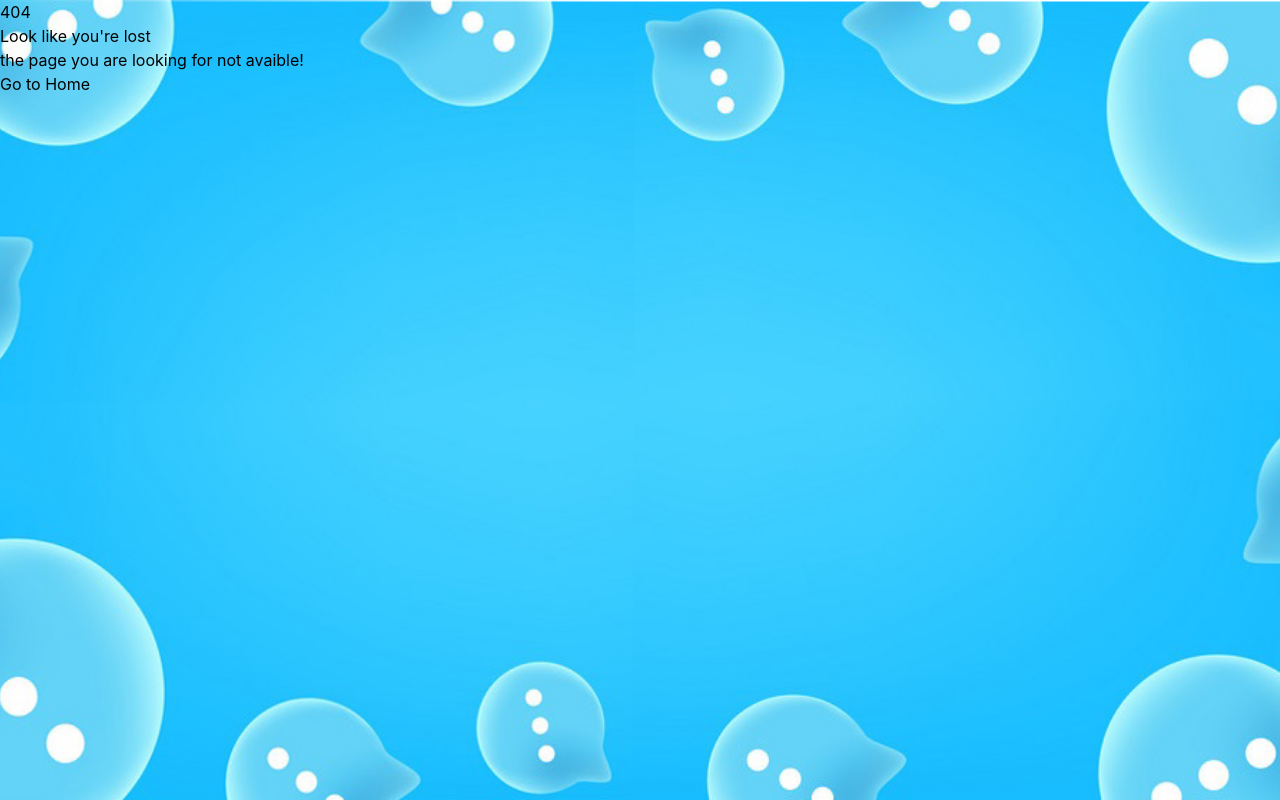
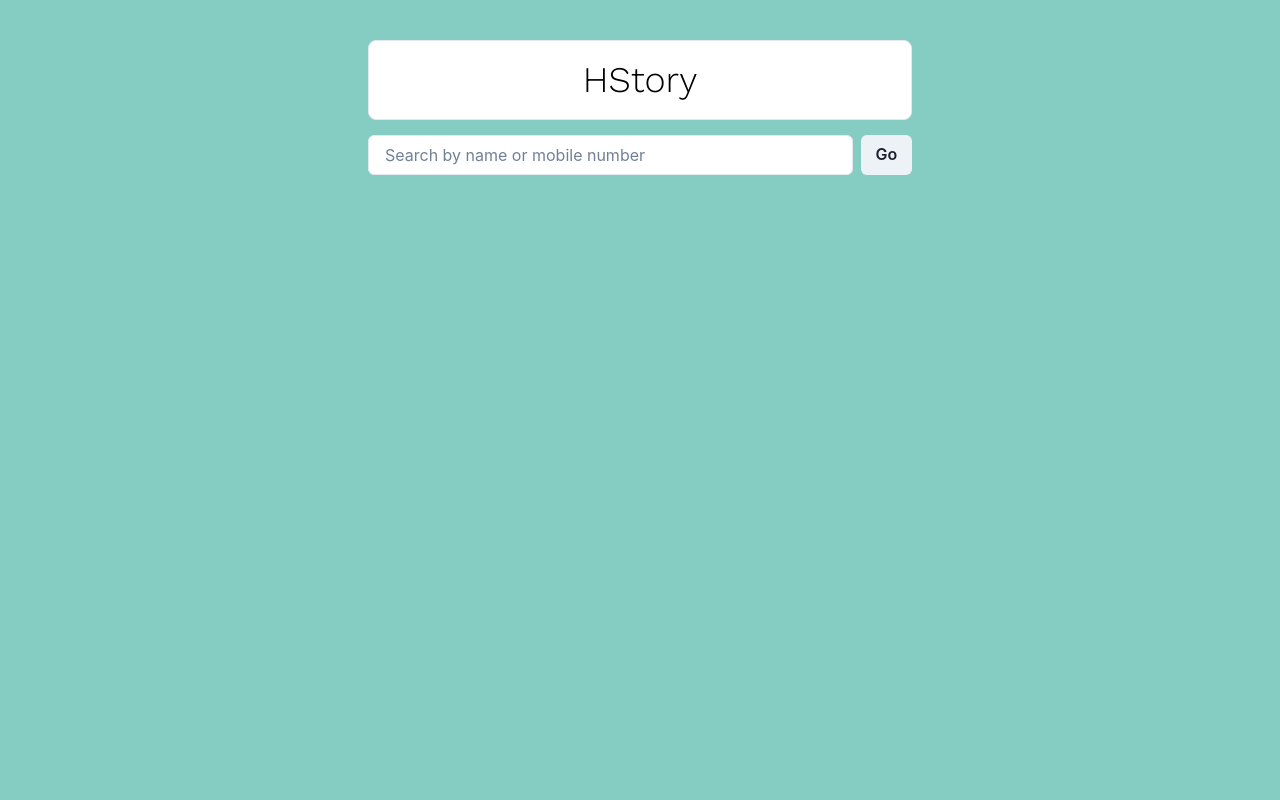
Before and after one commit to mhdyaseen8841/HStory, a React (Create React App) app in the folder client/: page /selectaccount in a window 1280 px wide. Before the commit this address had no page. Built offline with nearby package versions, Linux system fonts and the light colour scheme.

Commit message:
feat:select account page added client side

```diff
--- a/client/src/App.css
+++ b/client/src/App.css
@@ -4,7 +4,8 @@
   .App{
     min-height: 100vh;
     display: flex;
-    background-image: url('./background.png');
+    background-color: #85ccc3;
+
     background-size: cover;
     background-position:center ;
     color:black
--- a/client/src/App.js
+++ b/client/src/App.js
@@ -8,14 +8,16 @@ import Homepage from "./pages/Homepage";
 import ChatPage from "./pages/ChatPage";
 import Landing from "./pages/index";
 import NotFoundPage from "./pages/404/NotFoundPage";
+import SelectAccountLogin from "./pages/SelectAccountLogin";
 function App() {
   return (
     <div className="App">
       <Routes>
+      <Route path="/selectaccount" element={<SelectAccountLogin />} />
+
         <Route path="/login" element={<Homepage />} />
         <Route path="/chat" element={<ChatPage />} />
         <Route path="/" element={<Landing />} />
-
         <Route path="*" element={<NotFoundPage />} />
       </Routes>
     </div>
--- /dev/null
+++ b/client/src/pages/SelectAccountLogin.js
@@ -0,0 +1,160 @@
+import { Box, Container,Text,Tab,Tabs,TabList,TabPanels,TabPanel, Input, Button,useToast } from '@chakra-ui/react'
+import React,{useEffect,useState} from 'react'
+import { Avatar } from "@chakra-ui/avatar";
+import axios from 'axios'
+import ChatLoading from "../components/miscellaneous/ChatLoading";
+function SelectAccountLogin() {
+
+    const toast = useToast()
+
+
+    const [search, setSearch] = useState("");
+    const [searchResults, setSearchResults] = useState([]);
+    const [result,setResult] = useState(false)
+    const [loading, setLoading] = useState(false);
+
+    const handleSearch = async() => {
+        if(!search){
+          toast({
+            title: "Please Enter Something in search! ",
+            status: "warning",
+            duration: 5000,
+            isClosable: true,
+            position: "top-left"
+          })
+          return;
+        }
+
+        try{
+            setResult(true)
+        setLoading(true)
+
+        const config = {
+          // headers: {
+          //   Authorization: `Bearer ${user.token}`,
+          // },
+        }
+          const {data} = await axios.get(`/api/user?search=${search}`)
+
+          setLoading(false)
+          setSearchResults(data)
+          console.log(data);
+        }catch(error){
+          toast({
+            title: "Error Occured! ",
+            description: "Failed to search users! ",
+            status: "error",
+            duration: 5000,
+            isClosable: true,
+            position: "bottom-left"
+          })
+        }
+          }
+
+  return (
+
+    <Container maxW='xl' centerContent>
+<Box
+display='flex'
+justifyContent='center'
+p={3}
+bg={'white'}
+w="100%"
+m="40px 0 15px 0"
+borderRadius="lg"
+borderWidth="1px"
+>
+    <Text fontSize='4xl' fontFamily='work sans' color='black'>
+HStory
+    </Text>
+
+</Box>
+
+<Box display="flex" pb={2}   w="100%">
+  <Input placeholder="Search by name or mobile number"
+ value={search}
+ onChange={(e)=> setSearch(e.target.value)}
+
+  bg={'white'}
+  mr={2}
+  w="100%"
+  />
+  <Button  onClick={handleSearch} >Go</Button>
+</Box>
+{result?
+
+<Box
+display='flex'
+flexDirection={'column'}
+justifyContent='center'
+p={3}
+bg={'white'}
+w="100%"
+borderRadius="lg"
+borderWidth="1px"
+>
+
+{loading ? (
+<ChatLoading/>
+):(
+    searchResults.length === 0 ? (
+        <Text>No users found</Text>
+      ) : (
+searchResults?.map(user =>(
+
+
+
+
+<Box
+ key={user._id}
+      cursor="pointer"
+      bg="#E8E8E8"
+      _hover={{
+        background: "#38B2AC",
+        color: "white",
+      }}
+      w="100%"
+      display="flex"
+      alignItems="center"
+      color="black"
+      px={3}
+      py={2}
+      mt={1}
+      mb={1}
+      borderRadius="lg"
+    >
+      <Avatar
+        mr={2}
+        size="sm"
+        cursor="pointer"
+         name={user.name}
+       // src={user.pic}
+      />
+      <Box>
+        <Text>  {user.name}</Text>
+
+        <Text fontSize="xs">
+          <b>Mob : </b>
+          {user.mobno}
+        </Text>
+        <Text fontSize="xs">
+          <b>Gender : </b>
+          {user.gender}
+        </Text>
+      </Box>
+    </Box>
+
+
+
+))))
+}
+</Box>
+:
+<>
+</>
+}
+</Container>
+  )
+}
+
+export default SelectAccountLogin
```
Also changed, not shown: 2 other files (tests, documents, lock files or other folders).
